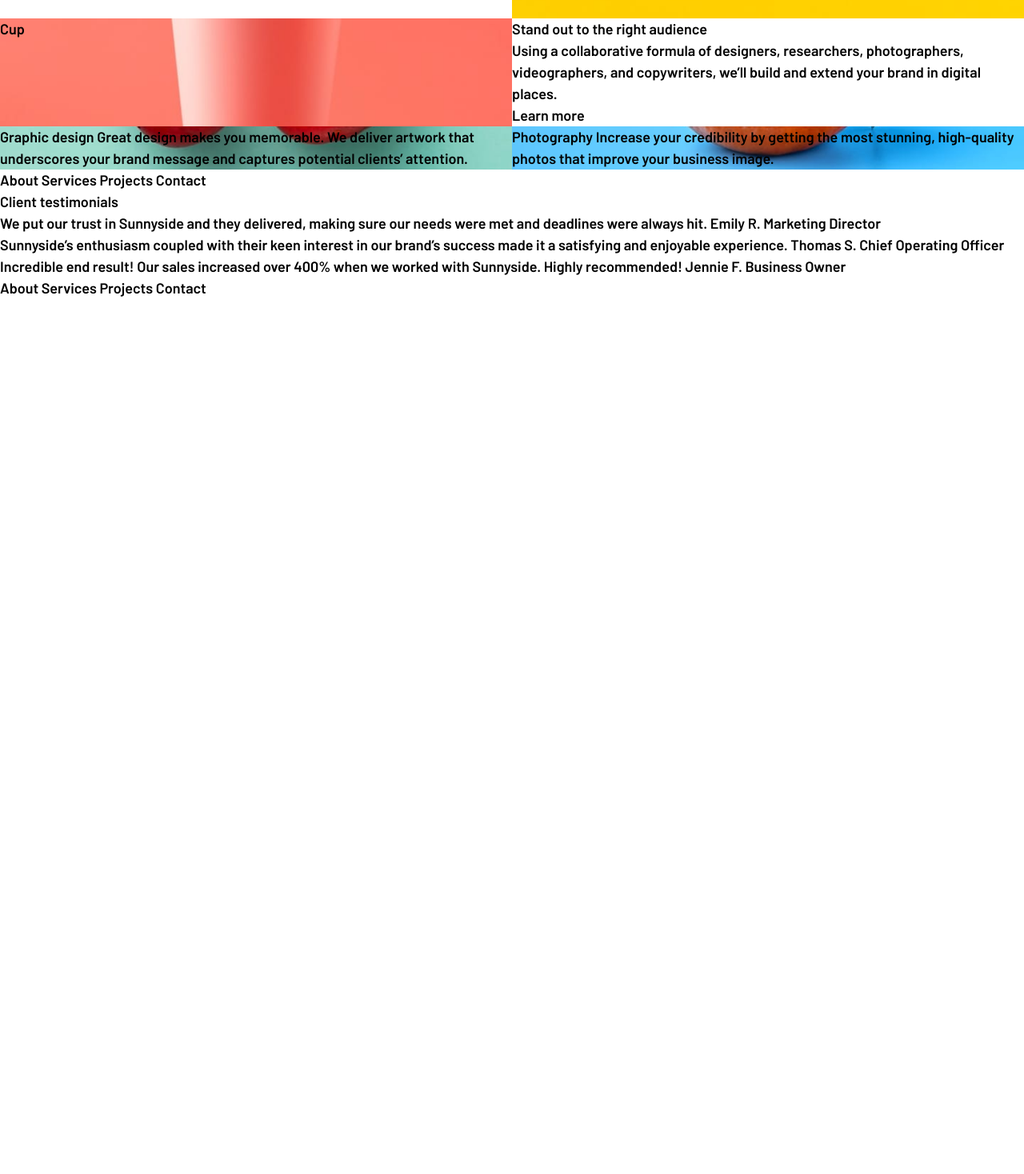
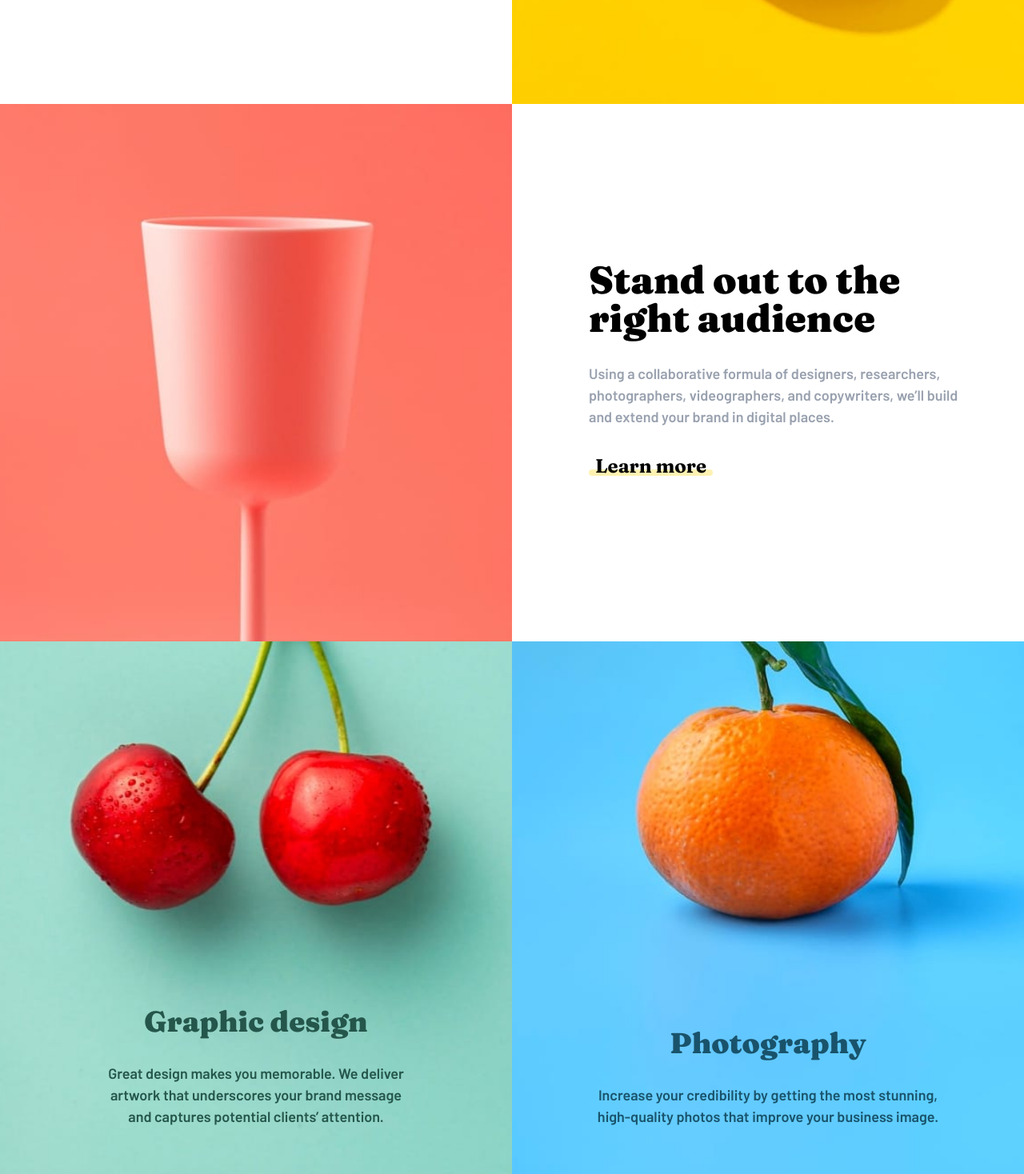
Before and after one commit to lilKriT/fem-agency-landing-page, a Next.js app: page / in a window 1280 px wide. Shown: the part 542-2010 px from the top of the page at 80% size. Before the commit the page ends 916 px from the top, so only its background shows below. Built offline with nearby package versions, Linux system fonts and the light colour scheme.

Commit message:
More work.

```diff
--- a/app/sections/Features.tsx
+++ b/app/sections/Features.tsx
@@ -4,12 +4,12 @@ import Link from "next/link";
 const Features = () => {
   return (
     <section>
-      <div className="grid grid-cols-2">
+      <div className="grid grid-cols-2 auto-rows-[42rem]">
         {/* Egg */}
         <div className="bg-[url('/desktop/image-transform.jpg')] bg-cover bg-center order-2"></div>
 
         {/* Transform */}
-        <div className="flex justify-end items-center order-1 py-36 pr-24">
+        <div className="flex justify-end items-center py-36 pr-24 order-1">
           <div className="max-w-prose flex flex-col justify-center items-start gap-8 ml-16">
             <h2 className="text-5xl font-black">Transform your brand</h2>
 
@@ -21,7 +21,7 @@ const Features = () => {
 
             <Link
               href={"/"}
-              className="text-xl font-serif px-2 after:h-2 after:w-[calc(100%+1rem)] after:bg-yellow-500 after:block after:relative after:-left-2 after:right-8 after:-top-3 after:-z-10 after:opacity-30 after:rounded-full"
+              className="text-2xl font-serif px-2 after:h-2 after:w-[calc(100%+1rem)] after:bg-yellow-500 after:block after:relative after:-left-2 after:right-8 after:-top-3 after:-z-10 after:opacity-30 after:rounded-full"
             >
               Learn more
             </Link>
@@ -29,37 +29,46 @@ const Features = () => {
         </div>
 
         {/* Cup */}
-        <div className="bg-[url('/desktop/image-stand-out.jpg')] bg-cover bg-center order-3">
-          Cup
-        </div>
+        <div className="bg-[url('/desktop/image-stand-out.jpg')] bg-cover bg-center order-3"></div>
 
         {/* Stand out */}
-        <div className="order-4">
-          <p>Stand out to the right audience</p>
+        <div className="flex justify-start items-center py-36 pl-24 order-4">
+          <div className="max-w-prose flex flex-col justify-center items-start gap-8 mr-16">
+            <h2 className="text-5xl font-black">
+              Stand out to the right audience
+            </h2>
 
-          <p>
-            Using a collaborative formula of designers, researchers,
-            photographers, videographers, and copywriters, we’ll build and
-            extend your brand in digital places.{" "}
-          </p>
+            <p className="text-gray-400">
+              Using a collaborative formula of designers, researchers,
+              photographers, videographers, and copywriters, we’ll build and
+              extend your brand in digital places.
+            </p>
 
-          <p>Learn more</p>
+            <Link
+              href={"/"}
+              className="text-2xl font-serif px-2 after:h-2 after:w-[calc(100%+1rem)] after:bg-yellow-500 after:block after:relative after:-left-2 after:right-8 after:-top-3 after:-z-10 after:opacity-30 after:rounded-full"
+            >
+              Learn more
+            </Link>
+          </div>
         </div>
 
         {/* Cherries / Graphic design */}
-        <div className="bg-[url('/desktop/image-graphic-design.jpg')] bg-cover bg-center order-5">
-          <p>
-            Graphic design Great design makes you memorable. We deliver artwork
-            that underscores your brand message and captures potential clients’
+        <div className="bg-[url('/desktop/image-graphic-design.jpg')] bg-cover bg-top order-5 flex flex-col justify-end items-center gap-8 p-16">
+          <h2 className="text-4xl font-black text-green-800">Graphic design</h2>
+          <p className="text-green-800 text-center max-w-[50ch] text-balance">
+            Great design makes you memorable. We deliver artwork that
+            underscores your brand message and captures potential clients’
             attention.
           </p>
         </div>
 
         {/* Orange / Photography */}
-        <div className="bg-[url('/desktop/image-photography.jpg')] bg-cover bg-center order-6">
-          <p>
-            Photography Increase your credibility by getting the most stunning,
-            high-quality photos that improve your business image.
+        <div className="bg-[url('/desktop/image-photography.jpg')] bg-cover bg-top order-6 flex flex-col justify-end items-center gap-8 p-16">
+          <h2 className="text-4xl font-black text-blue-800">Photography</h2>
+          <p className="text-blue-800 text-center max-w-[50ch] text-balance">
+            Increase your credibility by getting the most stunning, high-quality
+            photos that improve your business image.
           </p>
         </div>
       </div>
--- a/app/sections/Testimonials.tsx
+++ b/app/sections/Testimonials.tsx
@@ -1,7 +1,30 @@
 import React from "react";
 
 const Testimonials = () => {
-  return <div>Testimonials</div>;
+  return (
+    <section className="min-h-dvh flex justify-center items-center">
+      <div>
+        <h2>Client testimonials</h2>
+
+        <p>
+          We put our trust in Sunnyside and they delivered, making sure our
+          needs were met and deadlines were always hit. Emily R. Marketing
+          Director
+        </p>
+
+        <p>
+          Sunnyside’s enthusiasm coupled with their keen interest in our brand’s
+          success made it a satisfying and enjoyable experience. Thomas S. Chief
+          Operating Officer
+        </p>
+
+        <p>
+          Incredible end result! Our sales increased over 400% when we worked
+          with Sunnyside. Highly recommended! Jennie F. Business Owner
+        </p>
+      </div>
+    </section>
+  );
 };
 
 export default Testimonials;
```
